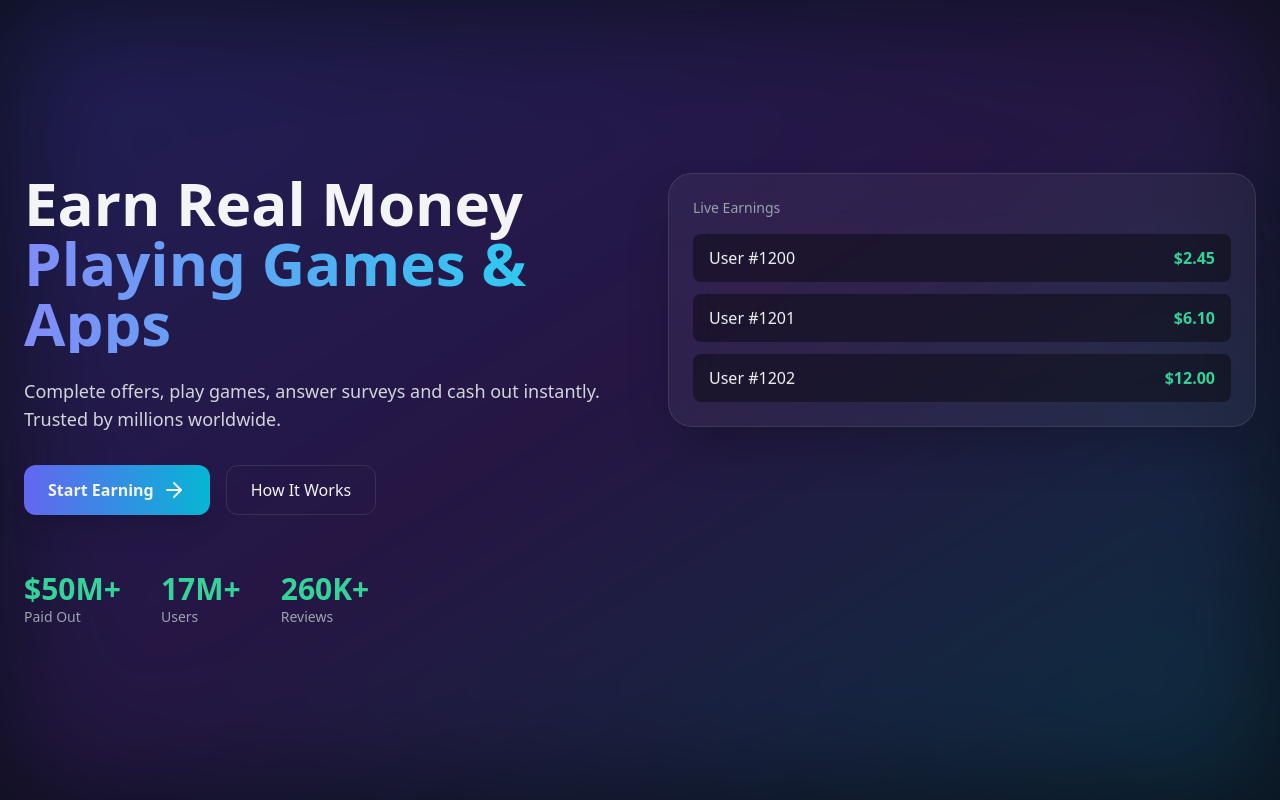
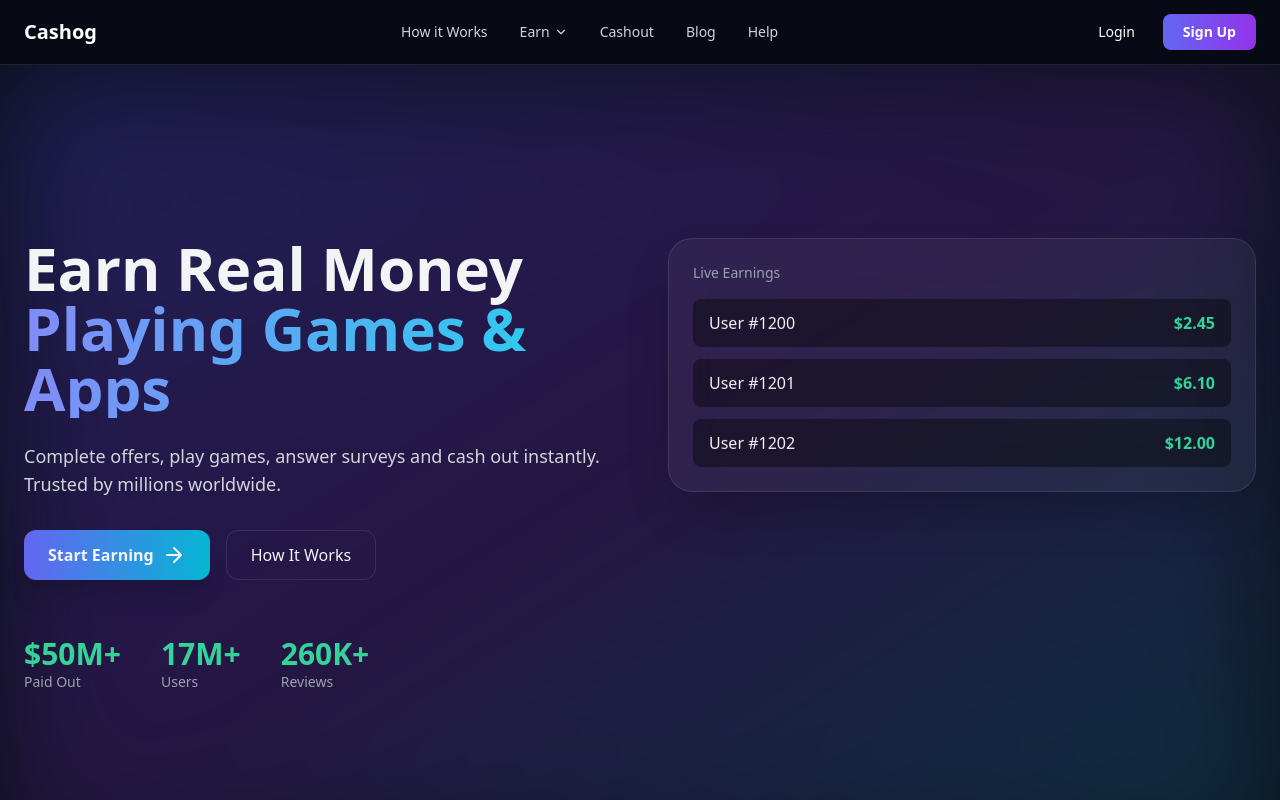
Before and after one commit to tool63/cashin, a Next.js app: page / in a window 1280 px wide. Shown: the top 800 px of the page. Built offline with nearby package versions, Linux system fonts and the light colour scheme.

Commit message:
Update layout.tsx

```diff
--- a/app/layout.tsx
+++ b/app/layout.tsx
@@ -1,11 +1,17 @@
-// app/layout.tsx
-import '../styles/globals.css' // correct relative path
+import '../styles/globals.css'
+import Header from '../components/Header'
 import Footer from '../components/Footer'
+
+export const metadata = {
+  title: 'PayUp',
+  description: 'Earn rewards, cash out, and get paid',
+}
 
 export default function RootLayout({ children }: { children: React.ReactNode }) {
   return (
     <html lang="en">
-      <body>
+      <body className="bg-[#0B0F1A] text-gray-100">
+        <Header />
         {children}
         <Footer />
       </body>
```
